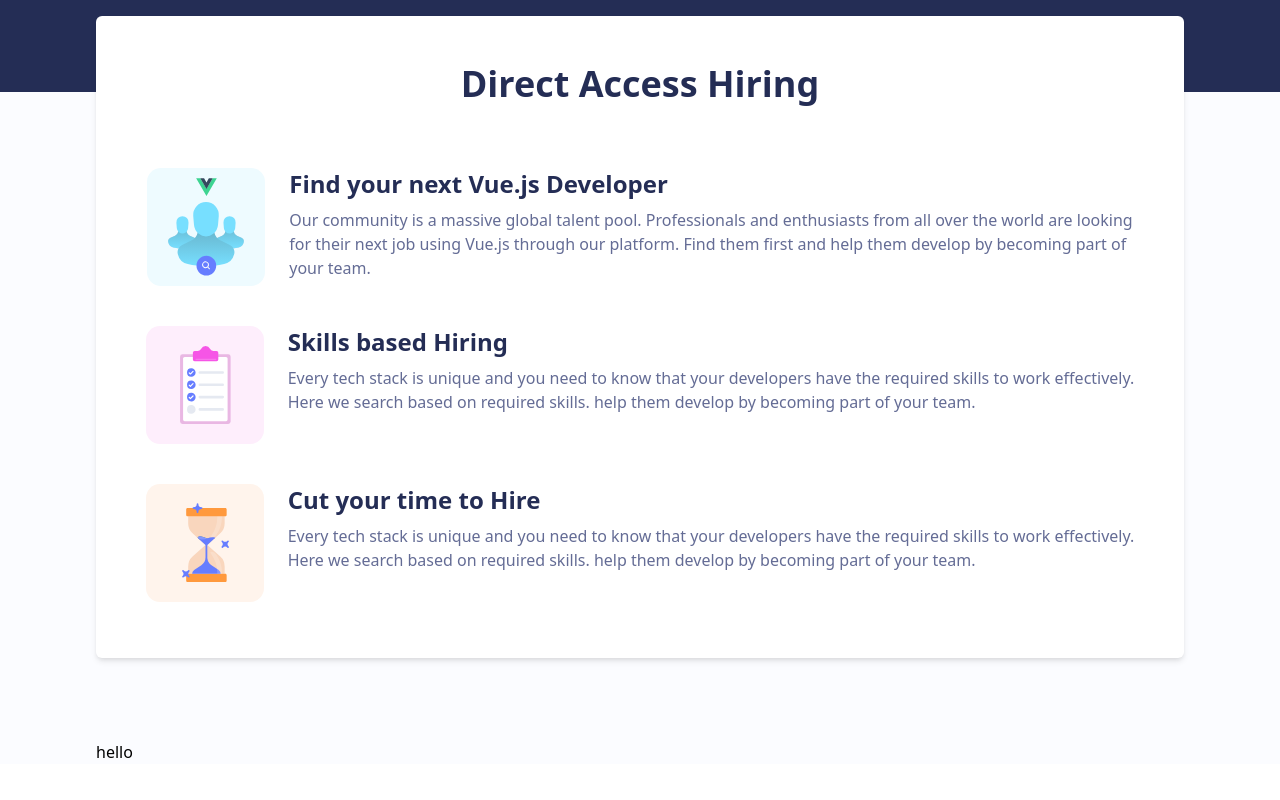
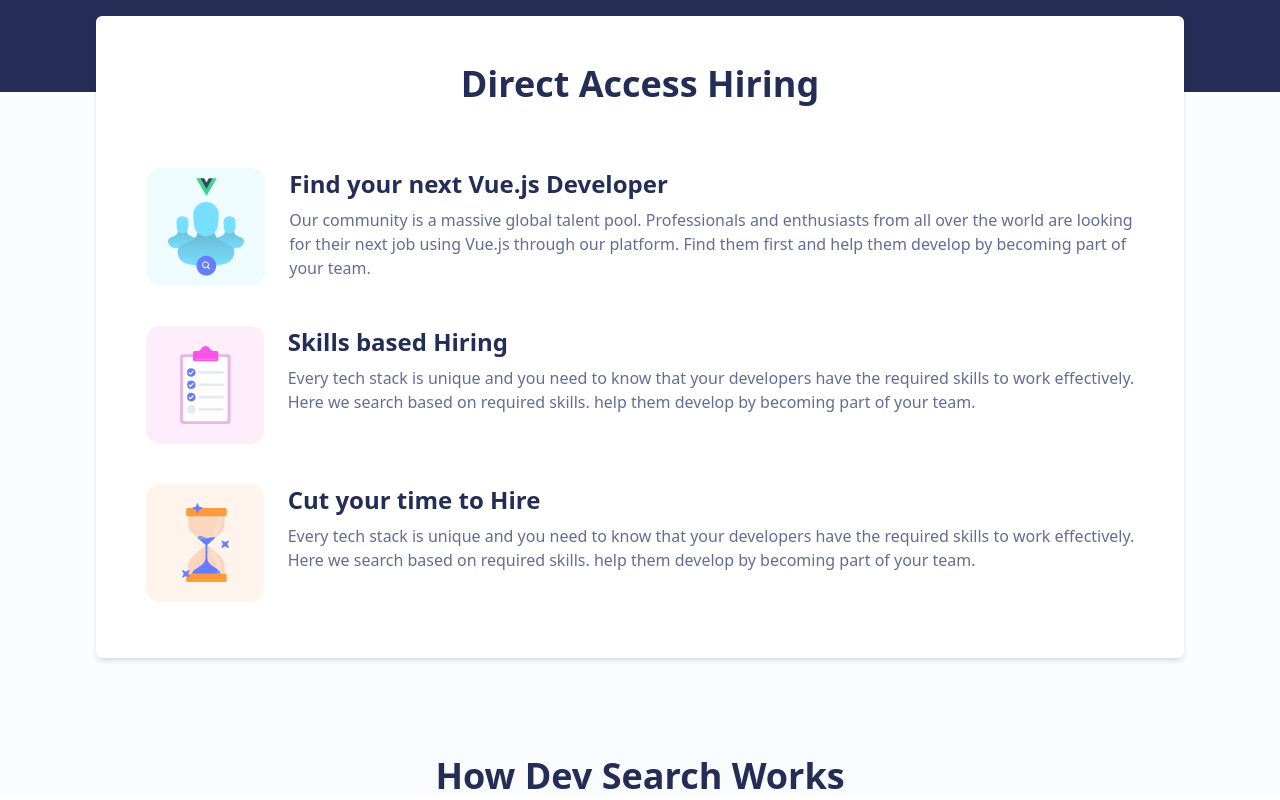
Before and after one commit to emmypuch/vue-school-app-conversion, a Vue app: page / in a window 1280 px wide. Shown: the part 1317-2117 px from the top of the page. Before the commit the page ends 2081 px from the top, so only its background shows below. Built offline with nearby package versions, Linux system fonts and the light colour scheme.

Commit message:
modified devsearch component

```diff
--- a/src/components/DevSearch.vue
+++ b/src/components/DevSearch.vue
@@ -1,13 +1,25 @@
 <template>
-  <div class="pl-24 pr-24 pt-32">hello</div>
+  <div class="pl-24 pr-24 pt-32 flex justify-center items-center">
+    <h1 class="text-center text-4xl font-bold">{{ msg }}</h1>
+  </div>
 </template>
 
 <script>
-export default {};
+export default {
+  data() {
+    return {
+      msg: "How Dev Search Works",
+    };
+  },
+};
 </script>
 
 <style scoped>
 div {
   background-color: #fbfcff;
 }
+
+h1 {
+  color: #242d55;
+}
 </style>
```
